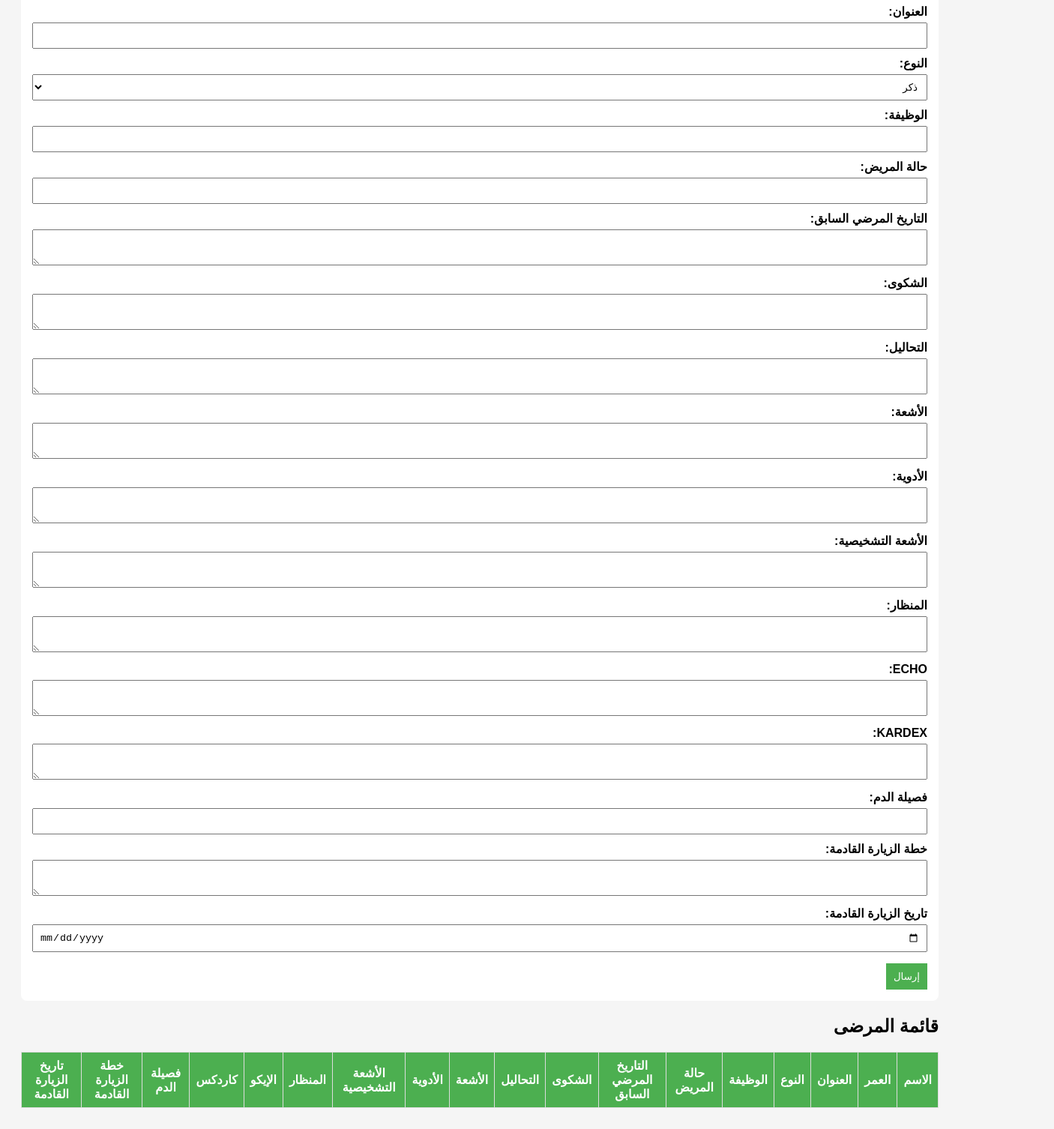
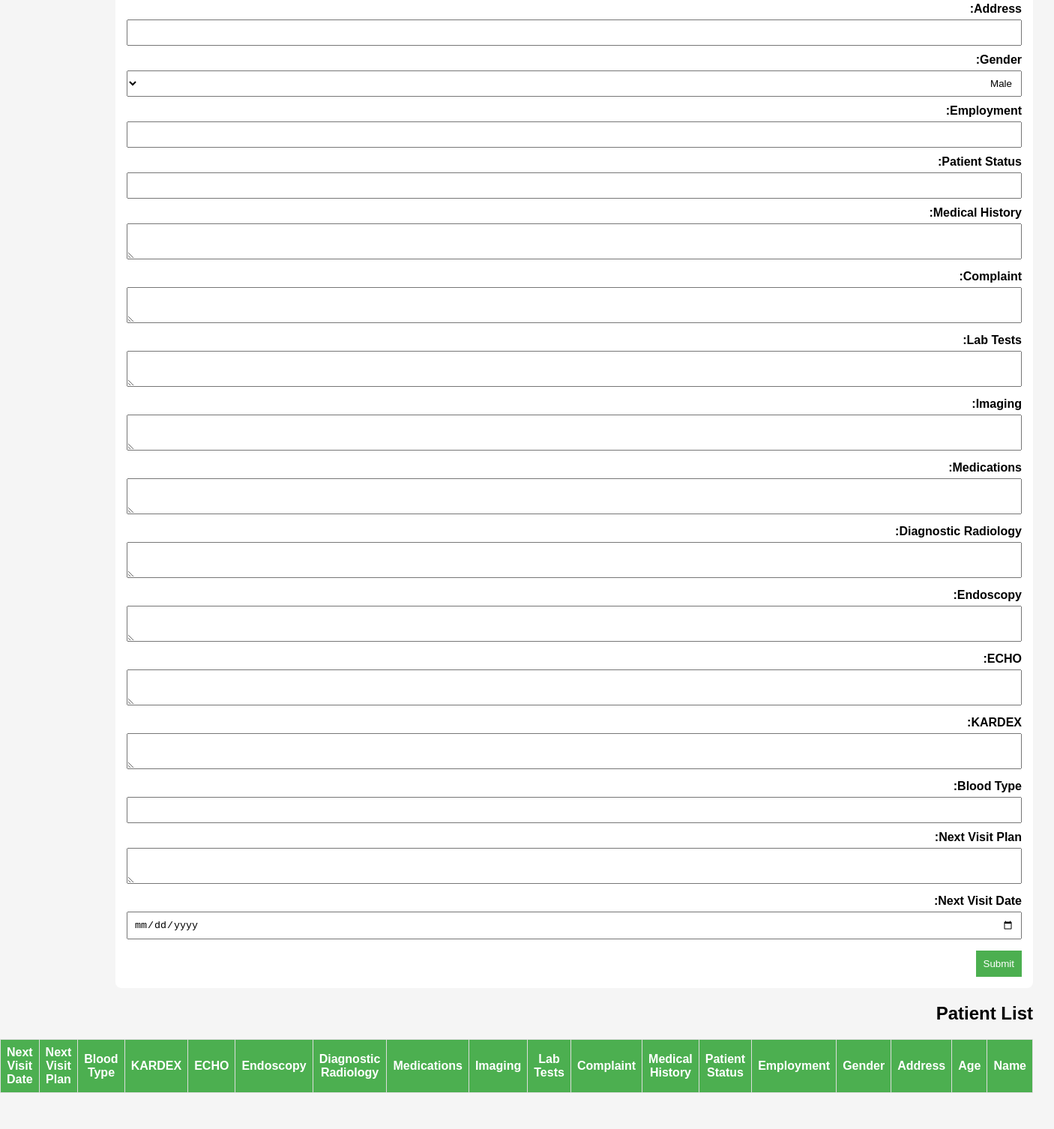
Before and after one commit to Zarcotech/patcat, a website: page public/index.html in a window 1280 px wide. Shown: the part 266-1772 px from the top of the page at 75% size, 1406 px wide, since content can reach past the window. Drawn offline with Linux system fonts and the light colour scheme; no server answers.

Commit message:
Arabic -->English

```diff
--- a/public/index.html
+++ b/public/index.html
@@ -1,61 +1,59 @@
 <!DOCTYPE html>
-<html lang="ar" dir="rtl">
-
+<html lang="en">
 <head>
     <meta charset="UTF-8">
-    <title>إدخال بيانات المريض</title>
+    <title>Patient Profile</title>
     <link rel="stylesheet" href="style.css">
 </head>
-
 <body>
-    <h1>إدخال بيانات المريض</h1>
+    <h1>Patient Profile</h1>
     <form action="/submit" method="POST">
-        <label>اسم المريض:</label><input type="text" name="name"><br>
-        <label>العمر:</label><input type="number" name="age"><br>
-        <label>العنوان:</label><input type="text" name="address"><br>
-        <label>النوع:</label>
+        <label>Name:</label><input type="text" name="name"><br>
+        <label>Age:</label><input type="number" name="age"><br>
+        <label>Address:</label><input type="text" name="address"><br>
+        <label>Gender:</label>
         <select name="gender">
-            <option value="ذكر">ذكر</option>
-            <option value="أنثى">أنثى</option>
+            <option value="Male">Male</option>
+            <option value="Female">Female</option>
         </select><br>
-        <label>الوظيفة:</label><input type="text" name="employment"><br>
-        <label>حالة المريض:</label><input type="text" name="status"><br>
-        <label>التاريخ المرضي السابق:</label><textarea name="history"></textarea><br>
-        <label>الشكوى:</label><textarea name="complaint"></textarea><br>
-        <label>التحاليل:</label><textarea name="labs"></textarea><br>
-        <label>الأشعة:</label><textarea name="imaging"></textarea><br>
-        <label>الأدوية:</label><textarea name="medications"></textarea><br>
-        <label>الأشعة التشخيصية:</label><textarea name="radiology"></textarea><br>
-        <label>المنظار:</label><textarea name="endoscopy"></textarea><br>
+        <label>Employment:</label><input type="text" name="employment"><br>
+        <label>Patient Status:</label><input type="text" name="status"><br>
+        <label>Medical History:</label><textarea name="history"></textarea><br>
+        <label>Complaint:</label><textarea name="complaint"></textarea><br>
+        <label>Lab Tests:</label><textarea name="labs"></textarea><br>
+        <label>Imaging:</label><textarea name="imaging"></textarea><br>
+        <label>Medications:</label><textarea name="medications"></textarea><br>
+        <label>Diagnostic Radiology:</label><textarea name="radiology"></textarea><br>
+        <label>Endoscopy:</label><textarea name="endoscopy"></textarea><br>
         <label>ECHO:</label><textarea name="echo"></textarea><br>
-        <label>KARDEX: </label><textarea name="kardex"></textarea><br>
-        <label>فصيلة الدم:</label><input type="text" name="bloodType"><br>
-        <label>خطة الزيارة القادمة:</label><textarea name="nextPlan"></textarea><br>
-        <label>تاريخ الزيارة القادمة:</label><input type="date" name="nextDate"><br>
-        <button type="submit">إرسال</button>
+        <label>KARDEX:</label><textarea name="kardex"></textarea><br>
+        <label>Blood Type:</label><input type="text" name="bloodType"><br>
+        <label>Next Visit Plan:</label><textarea name="nextPlan"></textarea><br>
+        <label>Next Visit Date:</label><input type="date" name="nextDate"><br>
+        <button type="submit">Submit</button>
     </form>
-    <h2>قائمة المرضى</h2>
+    <h2>Patient List</h2>
     <table id="patientTable">
         <thead>
             <tr>
-                <th>الاسم</th>
-                <th>العمر</th>
-                <th>العنوان</th>
-                <th>النوع</th>
-                <th>الوظيفة</th>
-                <th>حالة المريض</th>
-                <th>التاريخ المرضي السابق</th>
-                <th>الشكوى</th>
-                <th>التحاليل</th>
-                <th>الأشعة</th>
-                <th>الأدوية</th>
-                <th>الأشعة التشخيصية</th>
-                <th>المنظار</th>
-                <th>الإيكو</th>
-                <th>كاردكس</th>
-                <th>فصيلة الدم</th>
-                <th>خطة الزيارة القادمة</th>
-                <th>تاريخ الزيارة القادمة</th>
+                <th>Name</th>
+                <th>Age</th>
+                <th>Address</th>
+                <th>Gender</th>
+                <th>Employment</th>
+                <th>Patient Status</th>
+                <th>Medical History</th>
+                <th>Complaint</th>
+                <th>Lab Tests</th>
+                <th>Imaging</th>
+                <th>Medications</th>
+                <th>Diagnostic Radiology</th>
+                <th>Endoscopy</th>
+                <th>ECHO</th>
+                <th>KARDEX</th>
+                <th>Blood Type</th>
+                <th>Next Visit Plan</th>
+                <th>Next Visit Date</th>
             </tr>
         </thead>
         <tbody></tbody>
```
